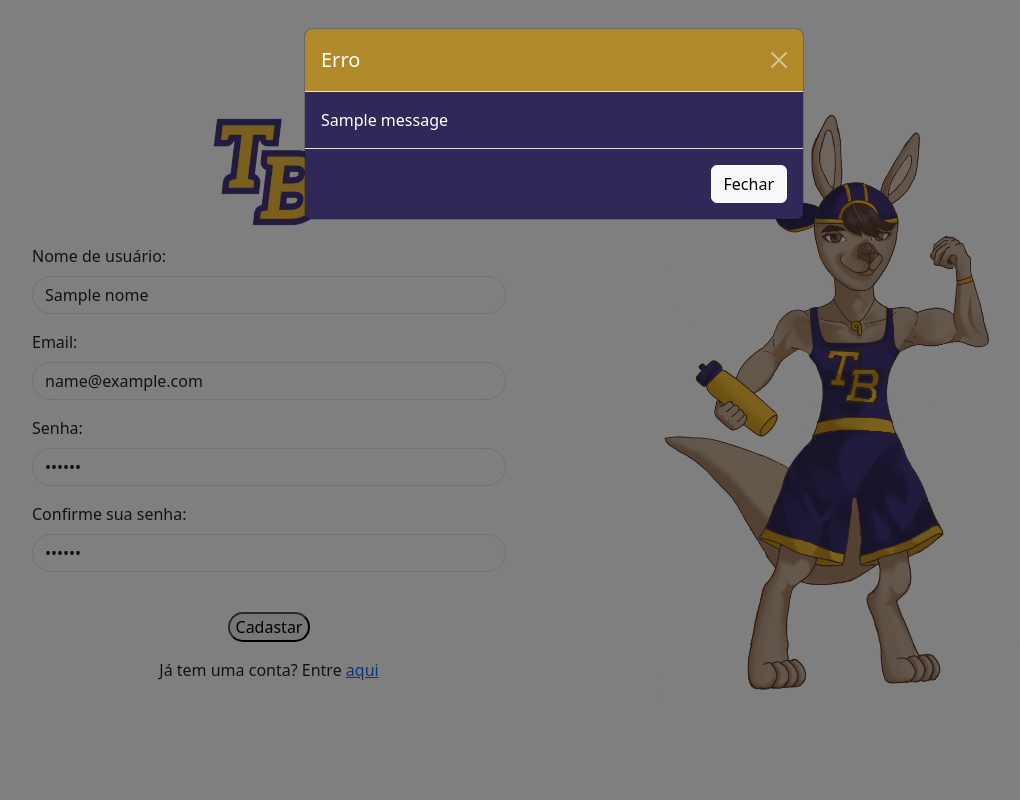
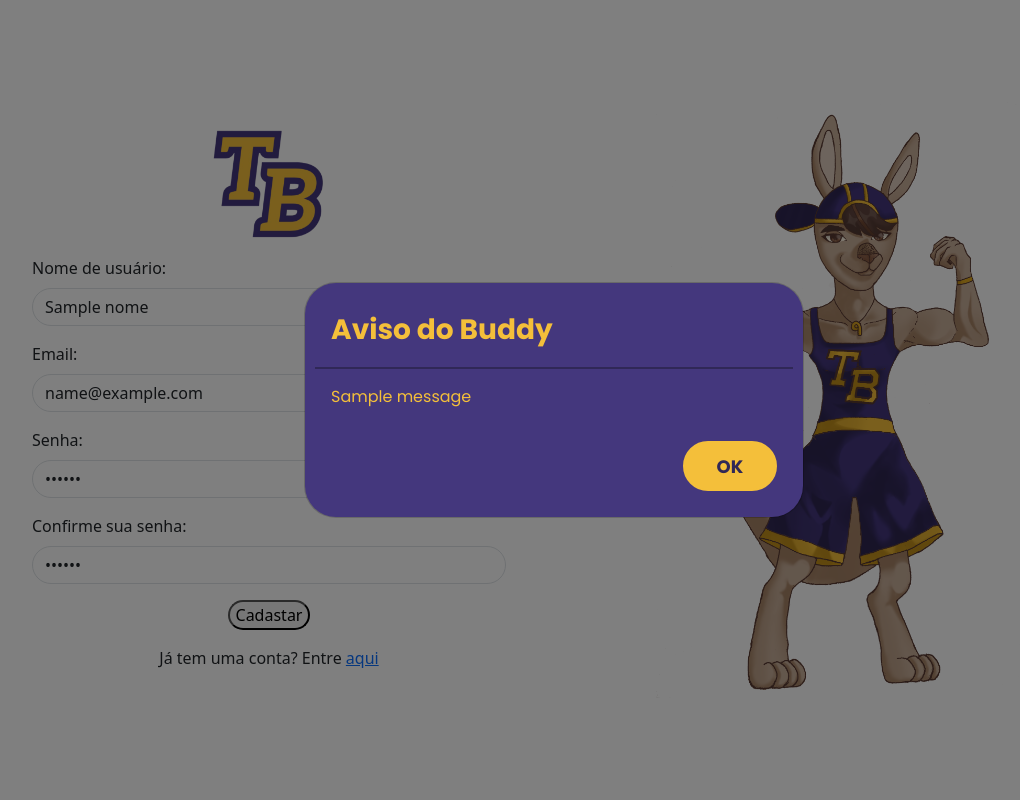
Before and after one commit to HelenaPetruz/django-tb, a Django app: template tb_project/tb_app/templates/cadastro.html in a window 1280 px wide. Shown: the whole page, without its empty margins (86-1106 px from the left). Run offline with Django 5.2, Linux system fonts and the light colour scheme; the template is opened without the code that fills it: most values are stand-ins (such as "Sample title", 1, 10 or a date in 2020); one stand-in notice (Sample message) is shown.

Commit message:
validacao cadastro

```diff
--- a/tb_project/tb_app/templates/cadastro.html
+++ b/tb_project/tb_app/templates/cadastro.html
@@ -10,6 +10,55 @@
     <link href="https://cdn.jsdelivr.net/npm/bootstrap@5.3.3/dist/css/bootstrap.min.css" rel="stylesheet" integrity="sha384-QWTKZyjpPEjISv5WaRU9OFeRpok6YctnYmDr5pNlyT2bRjXh0JMhjY6hW+ALEwIH" crossorigin="anonymous">
      <link rel="icon" href="{% static 'images/ico.ico' %}">
      <link rel="stylesheet" href="{% static 'style.css' %}">
+
+<style>
+
+
+  .modal-footer {
+    border: none !important;
+  }
+  .modal-header{
+    border-bottom: 2px rgb(48,40,87) solid;
+  }
+
+  .modal-content{
+    padding: 2%;
+       background-color: #44377d;
+       color: #f4bf3a;
+          font-family: Poppins, sans-serif;
+  }
+
+  .btnOk{
+   background-color:#f4bf3a;
+        padding: 2%;
+        /* margin-top: 5%; */
+        padding-left:7% ;
+        padding-right:7% ;
+        font-size: 18px;
+        color:rgb(48,40,87);
+        font-weight: bold;
+        border: 2px #f4bf3a solid ;
+        a{
+          color:rgb(48,40,87);
+          text-decoration: none;
+        }
+  }
+
+  .btnOk:hover{
+        background-color:#44377d;
+        border: 2px #f4bf3a solid ;
+        a{
+      color:#f4bf3a;
+        }
+    }
+
+    .btn-check:checked + label .myContainerPE {
+  border: 3px solid #FFD700;
+  background-color: #2e1b4f; /* tom mais escuro */
+}
+
+    </style>
+
     <title>Cadastro</title>
 </head>
 <body id="bodyC">
@@ -22,24 +71,56 @@
                         <div class="text-center">
                           <img src="{%static 'images/ico.png' %}" width="30%">
                         </div>
-                        <form method="POST">
+                        <form method="POST" class="row g-3 needs-validation" novalidate>
                             {% csrf_token %}
-                            <div class="mb-3">
+                            <div class="col-12 position-relative">
+                                <label for="userC" class="form-label">Nome de usuário:</label>
+                                <input name="nome" type="text" required minlength="3" class="form-control rounded-pill" id="userC" value="{{nome}}" required>
+                                <div class="invalid-tooltip">
+                                    Ops, insira seu nome de usuário :(
+                                  </div>
+                            </div>
+
+                            <!-- <div class="mb-3">
                                 <label for="userC" class="form-label">Nome de usuário:</label>
                                 <input name="nome" type="text" class="form-control rounded-pill" id="userC" value="{{nome}}">
+                            </div> -->
+
+                            <div class="col-12 position-relative">
+                                <label for="emailC" class="form-label">Email:</label>
+                                <input name="email"  type="email" class="form-control rounded-pill" id="emailC" value="{{email}}" required placeholder="exemplo@dominio.com">
+                                <div class="invalid-tooltip">
+                                    Ops, insira seu email :(
+                                  </div>
                             </div>
-                             <div class="mb-3">
+                             <!-- <div class="mb-3">
                                 <label for="emailC" class="form-label">Email:</label>
                                 <input name="email" type="email" class="form-control rounded-pill" id="emailC" value="{{email}}">
+                            </div> -->
+
+                            <div class="col-12 position-relative">
+                                <label for="passwordC" class="form-label">Senha:</label>
+                                <input name="senha1" type="password" required minlength="6" class="form-control rounded-pill" value="{{senha1}}" id="passwordC" required>
+                                <div class="invalid-tooltip">
+                                    Ops, insira sua senha :(.
+                                  </div>
                             </div>
-                            <div class="mb-3">
+                            <!-- <div class="mb-3">
                                 <label for="passwordC" class="form-label">Senha:</label>
                                 <input name="senha1" type="password" class="form-control rounded-pill" id="passwordC" value="{{senha1}}">
+                            </div> -->
+
+                            <div class="col-12 position-relative">
+                                <label for="passwordC" class="form-label">Confirme sua senha:</label>
+                                <input name="senha2" type="password" required minlength="6" class="form-control rounded-pill" value="{{senha2}}" id="passwordC" required>
+                                <div class="invalid-tooltip">
+                                    Ops, senha incorreta, tente novamente :(
+                                  </div>
                             </div>
-                             <div class="mb-3">
+                             <!-- <div class="mb-3">
                                 <label for="passwordC" class="form-label">Confirme sua senha:</label>
                                 <input name="senha2" type="password" class="form-control rounded-pill" id="passwordC" value="{{senha2}}">
-                            </div>
+                            </div> -->
                             <br>
                             <div class="text-center">
                             <button type="submit" class="rounded-pill"  id="btnCadastrarC">Cadastar</button>
@@ -57,9 +138,27 @@
         </div>
 
 
-        {% if messages %}
+  {% if messages %}
   {% for message in messages %}
-    <div class="modal fade" id="messageModal{{ forloop.counter }}" tabindex="-1" aria-labelledby="messageModalLabel{{ forloop.counter }}" aria-hidden="true">
+
+<div class="modal fade" id="messageModal{{ forloop.counter }}" tabindex="-1" aria-labelledby="messageModalLabel{{ forloop.counter }}" aria-hidden="true">
+  <div class="modal-dialog modal-dialog-centered">
+    <div class="modal-content rounded-5">
+      <div class="modal-header">
+        <h3 class="modal-title fw-bold" id="exampleModalLabel">Aviso do Buddy</h3>
+
+      </div>
+      <div class="modal-body">
+        {{ message }}
+      </div>
+      <div class="modal-footer">
+        <button type="button" class="btn rounded-5 btnOk" data-bs-dismiss="modal">OK</button>
+      </div>
+    </div>
+  </div>
+</div>
+
+    <!-- <div class="modal fade" id="messageModal{{ forloop.counter }}" tabindex="-1" aria-labelledby="messageModalLabel{{ forloop.counter }}" aria-hidden="true">
   <div class="modal-dialog">
     <div class="modal-content" style="background-color: rgb(48, 40, 87); color: white;">
 
@@ -78,7 +177,7 @@
 
     </div>
   </div>
-</div>
+</div> -->
 
     <script>
       document.addEventListener('DOMContentLoaded', function () {
@@ -90,6 +189,36 @@
   {% endfor %}
 {% endif %}
 
+<script>
+          // Script para validação
+          (() => {
+            'use strict';
+            const forms = document.querySelectorAll('.needs-validation');
+            Array.from(forms).forEach(form => {
+              form.addEventListener('submit', event => {
+                if (!form.checkValidity()) {
+                  event.preventDefault();
+                  event.stopPropagation();
+                }
+                form.classList.add('was-validated');
+
+                const senha1 = document.querySelector('[name="senha1"]');
+                const senha2 = document.querySelector('[name="senha2"]');
+
+                if (senha1.value !== senha2.value) {
+                  event.preventDefault();
+                  event.stopPropagation();
+                  senha2.classList.add('is-invalid'); // mostra a mensagem
+                } else {
+                  senha2.classList.remove('is-invalid'); // remove a mensagem, se for o caso
+                }
+
+
+              }, false);
+            });
+          })();
+        </script>
+
 <script src="https://cdn.jsdelivr.net/npm/bootstrap@5.3.3/dist/js/bootstrap.bundle.min.js"></script>
 </body>
 </html>
```
Also changed, not shown: tb_project/tb_app/views.py (+23 -21 lines).
